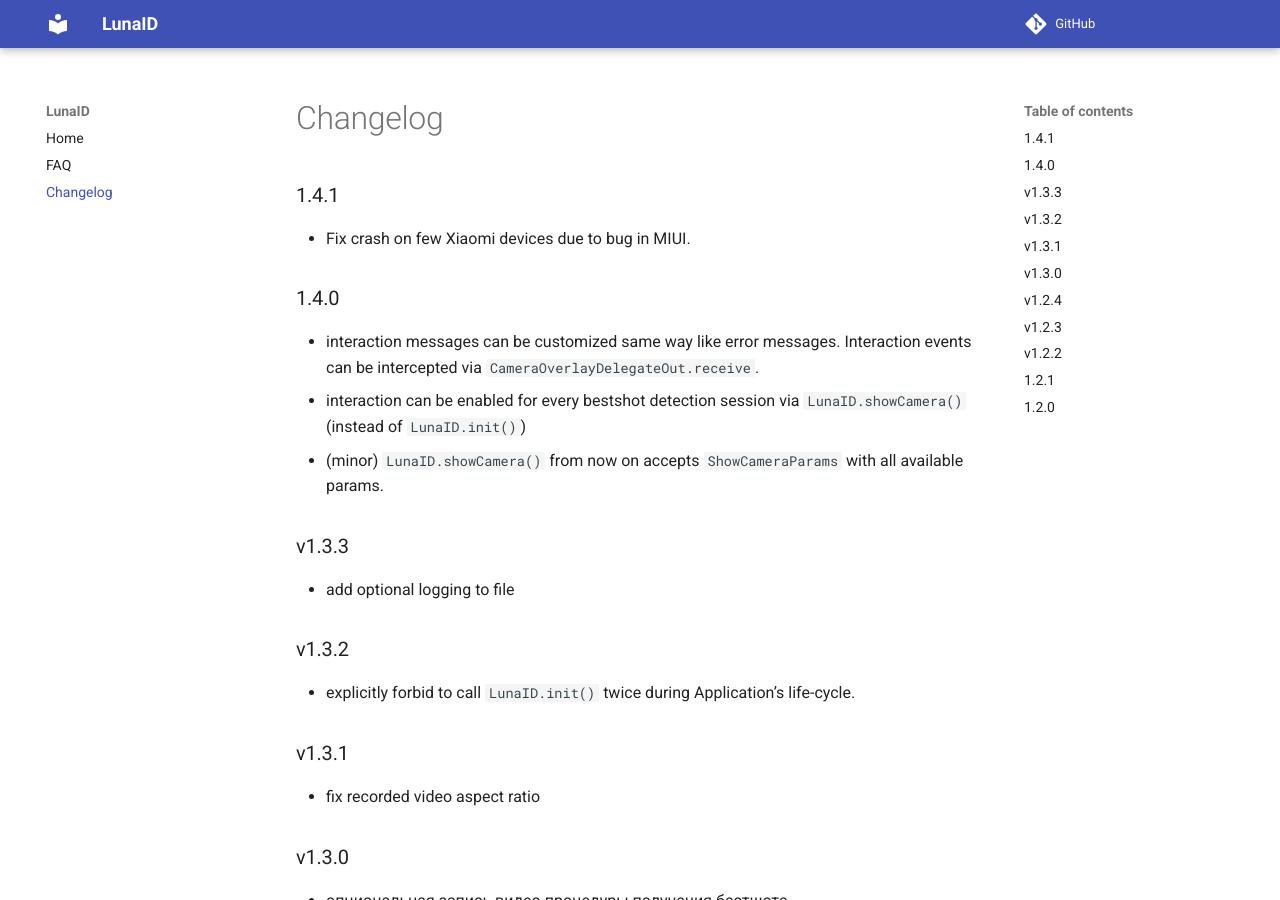
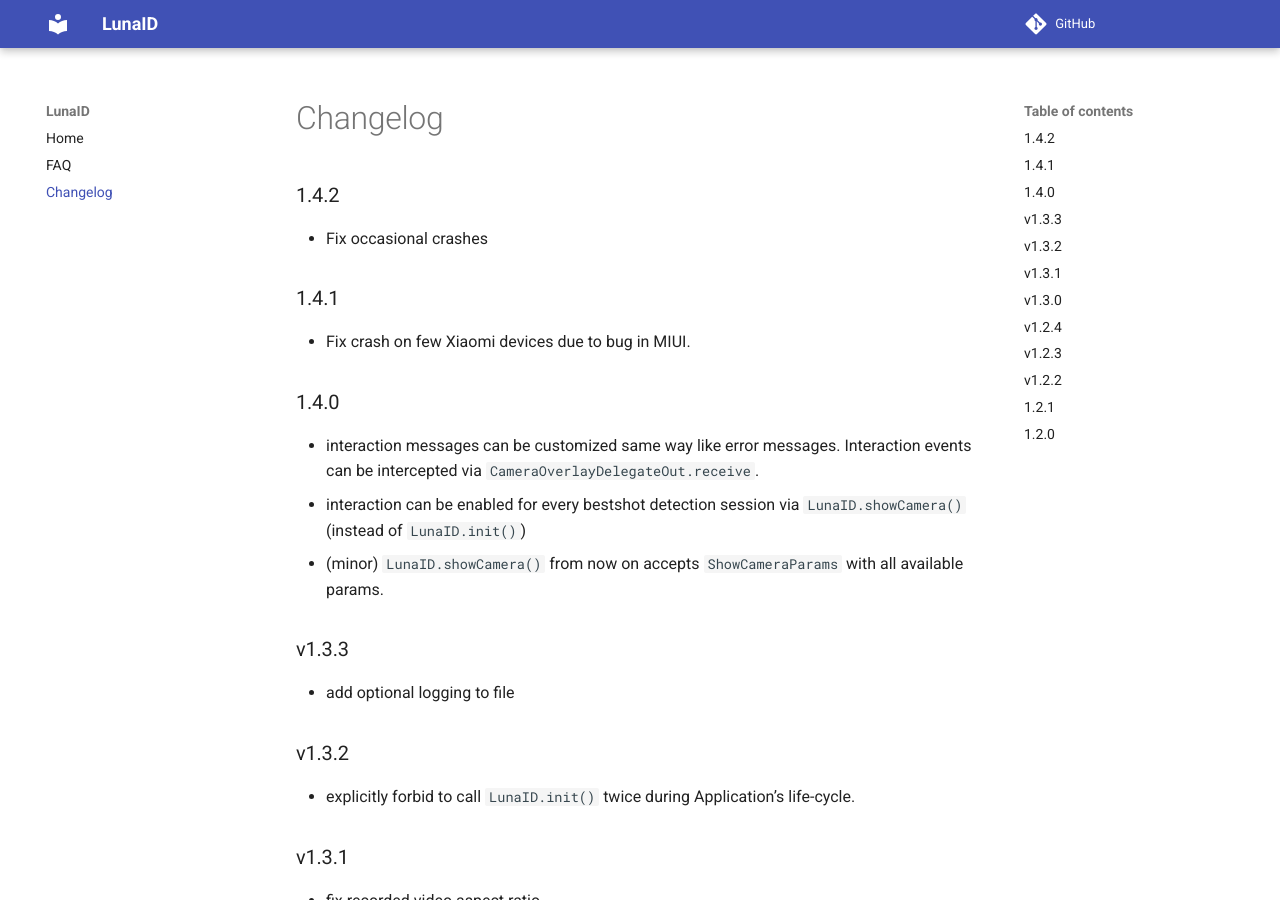
Before and after one commit to VisionLabs/LunaID, an MkDocs documentation site: the page built from docs/changelog.md, in a window 1280 px wide and 900 px high. Built offline with MkDocs 1.6.1 and Material for MkDocs 9.7.7, drawn with Linux system fonts in a browser that asks for light colours; comment, search, counter and statistics services are not loaded; the version menu is left out.

Commit message:
update changelog

```diff
--- a/docs/changelog.md
+++ b/docs/changelog.md
@@ -1,5 +1,8 @@
 
 # Changelog
+
+### 1.4.2
+- Fix occasional crashes
 
 ### 1.4.1
 - Fix crash on few Xiaomi devices due to bug in MIUI.
```
